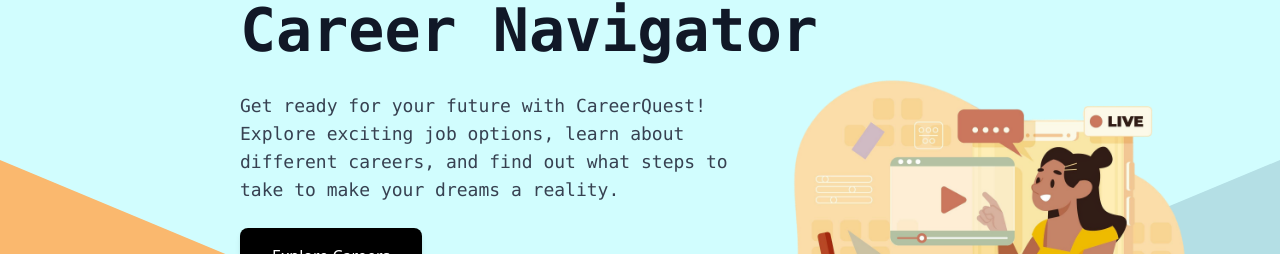
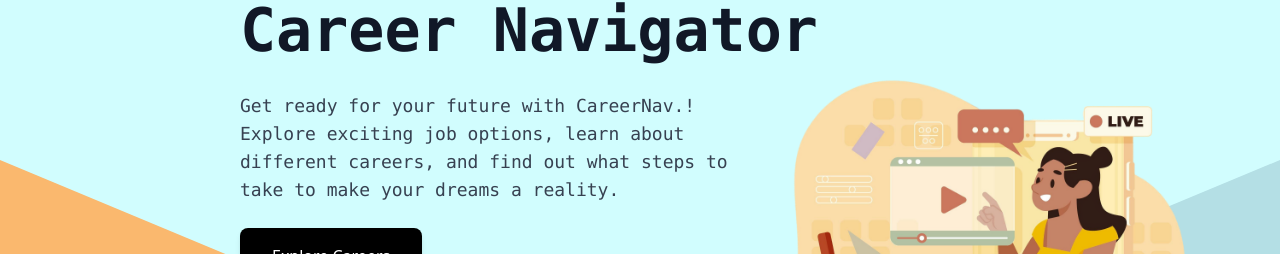
Before and after one commit to T4FFY/Job-Explorer, a React (Vite) app: page / in a window 1280 px wide. Shown: the part 240-494 px from the top of the page. Built offline with nearby package versions, Linux system fonts and the light colour scheme.

Commit message:
fix name

```diff
--- a/src/components/Home.jsx
+++ b/src/components/Home.jsx
@@ -23,7 +23,7 @@
     </h1>
 
     <div className="max-w-lg"><p className="font-mono text-lg text-gray-700 mb-6">
-      Get ready for your future with CareerQuest!
+      Get ready for your future with CareerNav.!
       Explore exciting job options, learn about different careers, and find out what steps to take to make your dreams a reality.
     </p></div>
 
```
